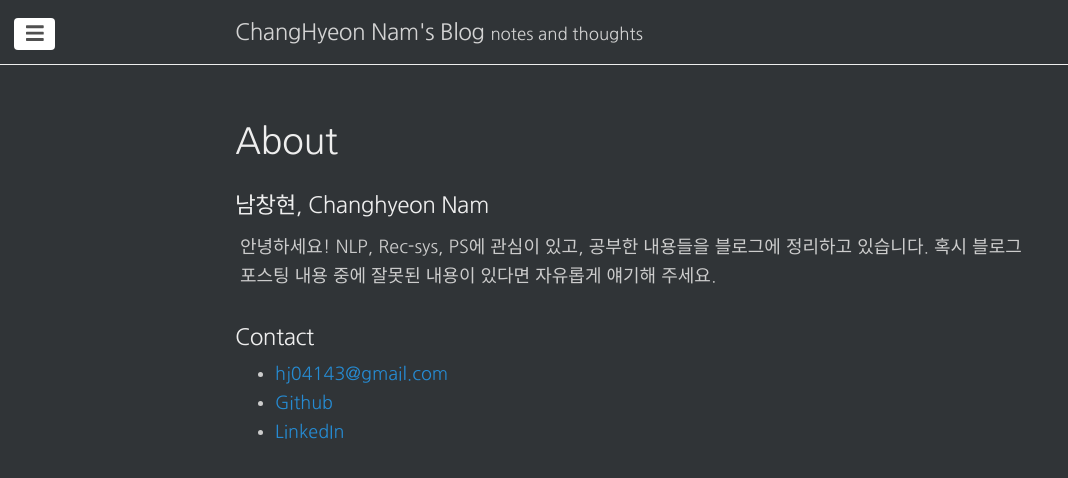
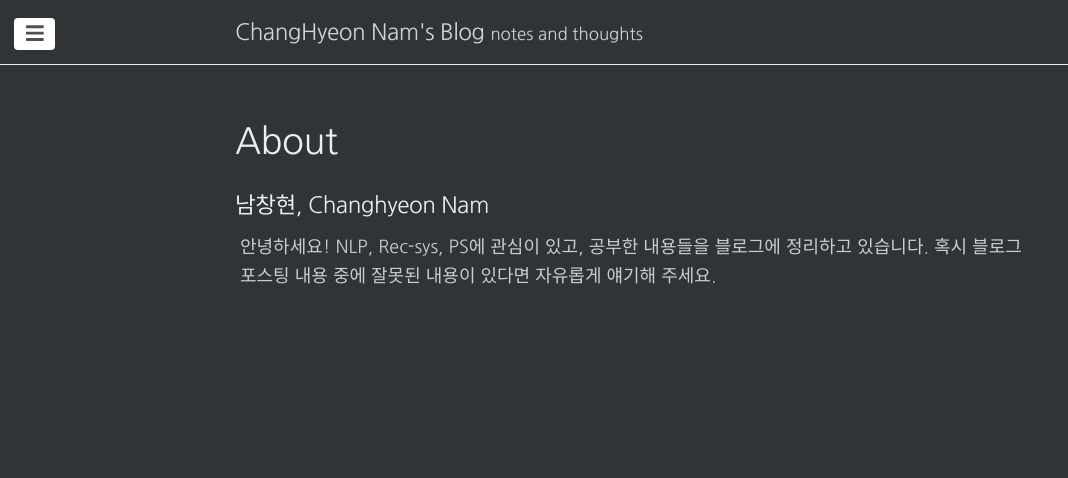
Before and after one commit to changhyeonnam/changhyeonnam.github.io, a Jekyll site: the page built from about.md, in a window 1280 px wide. Shown: the top 478 px of the page, without its empty margins (0-1068 px from the left). Built offline with Jekyll 4.4.1, drawn with Linux system fonts in a browser that asks for light colours; nearby versions of some CDN libraries; comment, search, counter and statistics services are not loaded.

Commit message:
update about.md

```diff
--- a/about.md
+++ b/about.md
@@ -5,10 +5,3 @@ title: About
 ### 남창현, Changhyeon Nam
 
 안녕하세요! NLP, Rec-sys, PS에 관심이 있고, 공부한 내용들을 블로그에 정리하고 있습니다. 혹시 블로그 포스팅 내용 중에 잘못된 내용이 있다면 자유롭게 얘기해 주세요.
-
-
-### Contact
-
-- <hj04143@gmail.com>
-- [Github](https://github.com/changhyeonnam)
-- [LinkedIn](https://www.linkedin.com/in/changhyeon-nam-9306a616b/)
```
